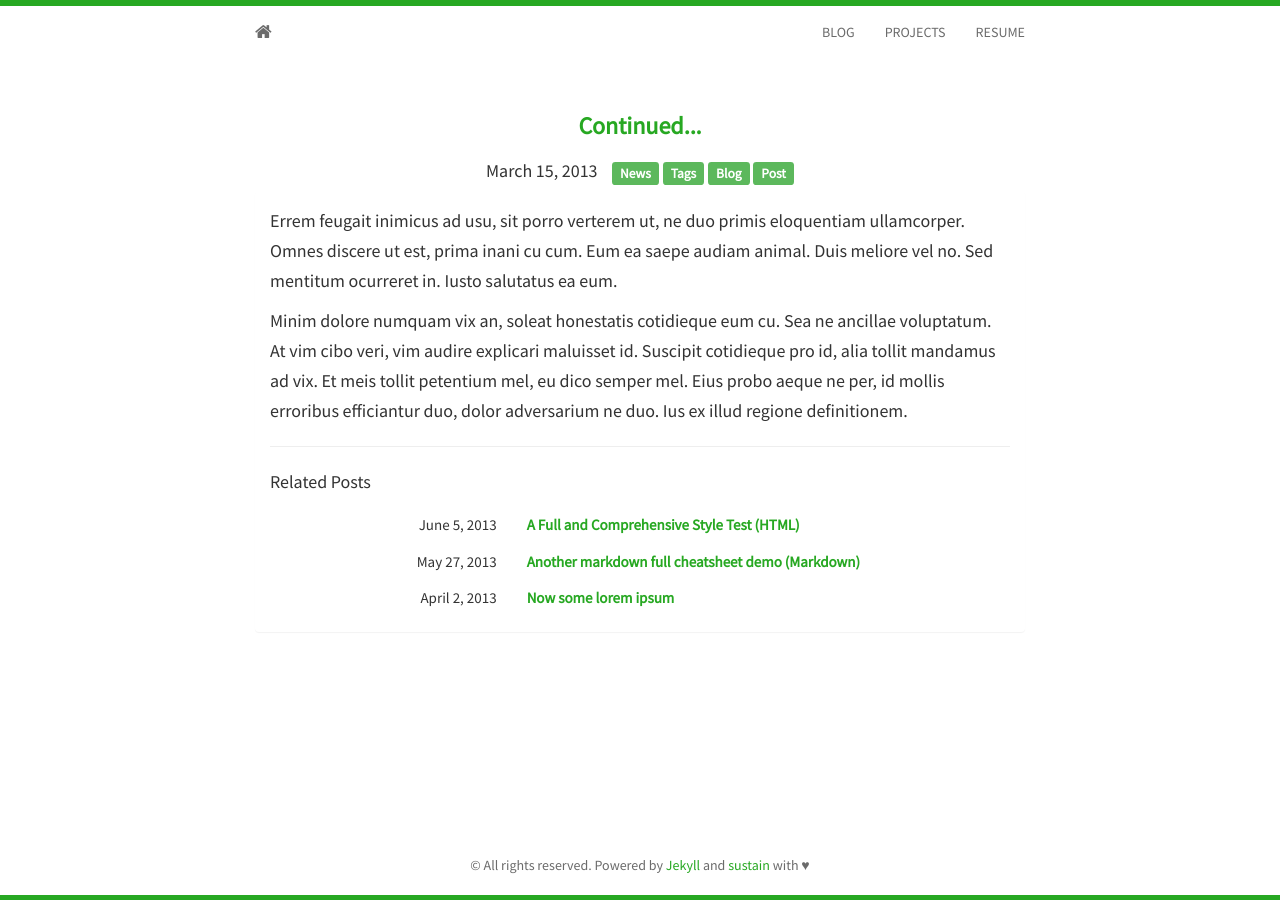
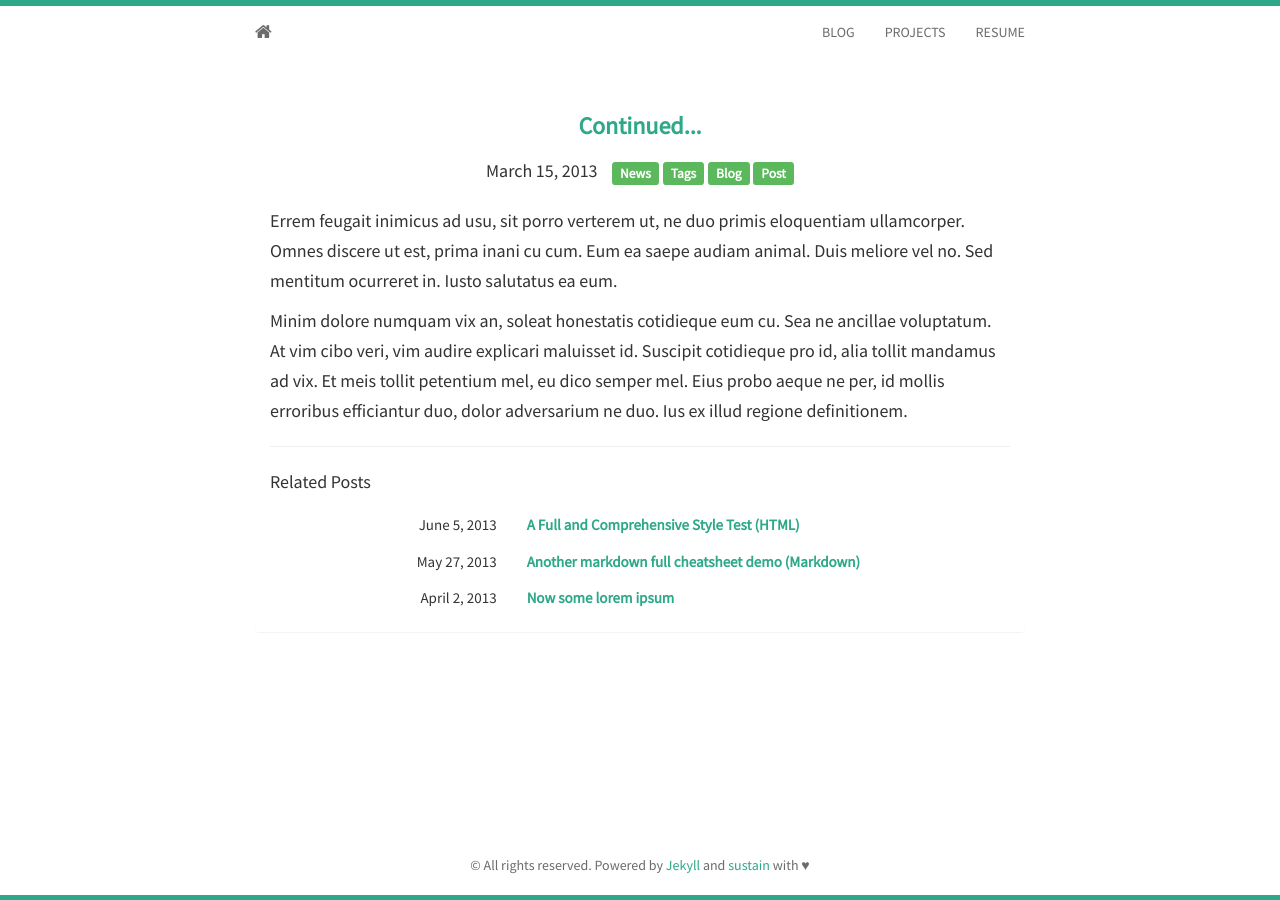
Before and after one commit to EddyIonescu/eddyionescu.github.io, a Jekyll site: the page built from _posts/2013-03-15-post4.md, in a window 1280 px wide. Built offline with Jekyll 4.4.1, drawn with Linux system fonts in a browser that asks for light colours; nearby versions of some CDN libraries.

Commit message:
updated info

```diff
--- a/static/css/main.css
+++ b/static/css/main.css
@@ -6,7 +6,7 @@
   background-color: #fff;
   font-family: 'Source Sans Pro', sans-serif;
   /* The html and body elements cannot have any padding or margin. */
-  border-top: 3px solid #27A822;
+  border-top: 3px solid #2DA989;
 }
 /* Wrapper for page content to push down footer */
 #wrap {
@@ -96,7 +96,7 @@
   margin: 20px 0;
 }
 .container a {
-  color: #27A822;
+  color: #2DA989;
 }
 .container a:hover {
   color: #267723;
@@ -120,7 +120,7 @@
   font-size: 15px;
 }
 .panel-default h4 a, h5 a {
-  color: #27A822;
+  color: #2DA989;
 }
 .panel-default h4 a:hover, h5 a:hover {
   color: #267723;
@@ -174,7 +174,7 @@
 	color: #6b6b6b;
 }
 div.footer{
-  border-bottom: 5px solid #27A822;;
+  border-bottom: 5px solid #2DA989;;
 }
 /* Set the fixed height of the footer here */
 /*.footer {
```
